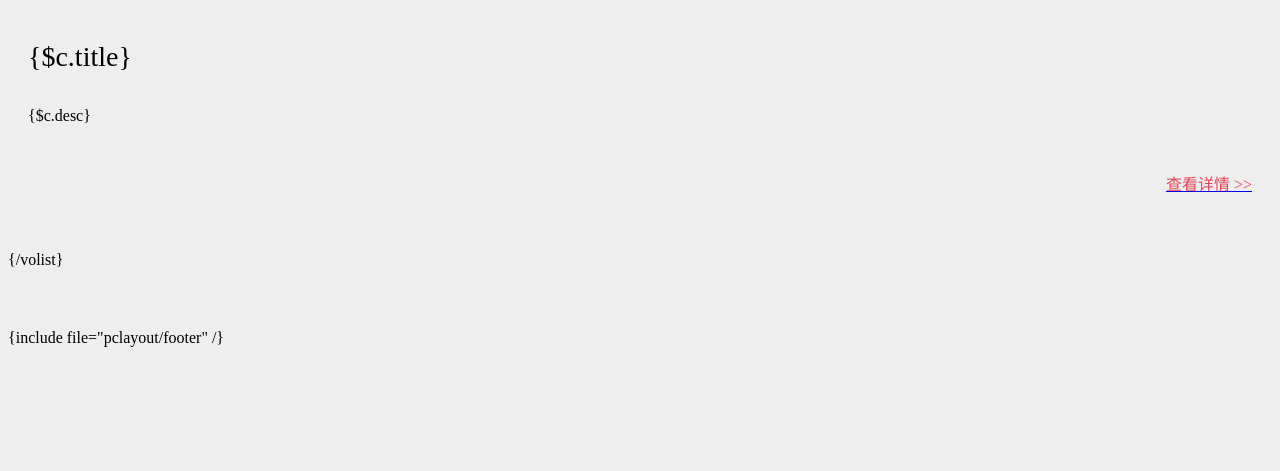
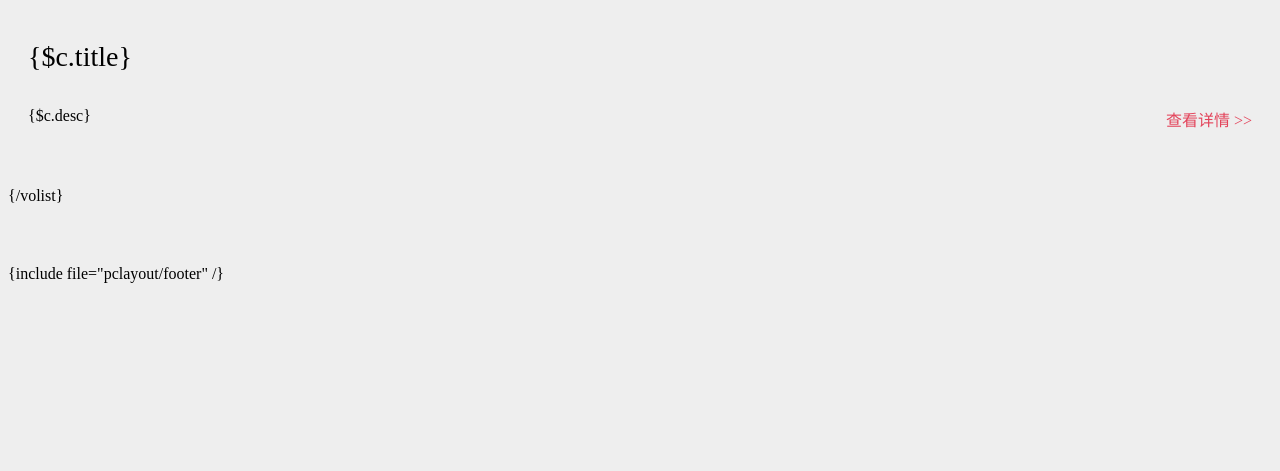
Before and after one commit to Nomango/CamelRoad, a PHP site: template application/index/view/pc/commonweal.html in a window 1280 px wide. Shown: the part 305-776 px from the top of the page. Run offline with PHP 8.4, Linux system fonts and the light colour scheme; the template is opened without the code that fills it, so the values that code supplies are empty.

Commit message:
pc（公益查询详情位置）

```diff
--- a/public/static/css/pc/commonweal.css
+++ b/public/static/css/pc/commonweal.css
@@ -11,17 +11,20 @@ body{
 .item-title{
     font-size: 28px;
 }
+.item-desc{
+    position: relative;
+}
 .detail-span{
-    width: 100%;
+    position: absolute;
+    right: 20px;
+    bottom: 20px;
     font-size: 18px;
-    text-align: right;
-    margin-top: 40px;
     color: #e3435a;
 }
 .item-desc{
     padding: 10px 20px 20px 20px;
-    text-align: left;
     min-width: 766px;
+    position: relative;
 }
 .item-content{
     line-height: 30px;
```
Also changed, not shown: public/static/css/pc/index.css (+7 -3 lines).
